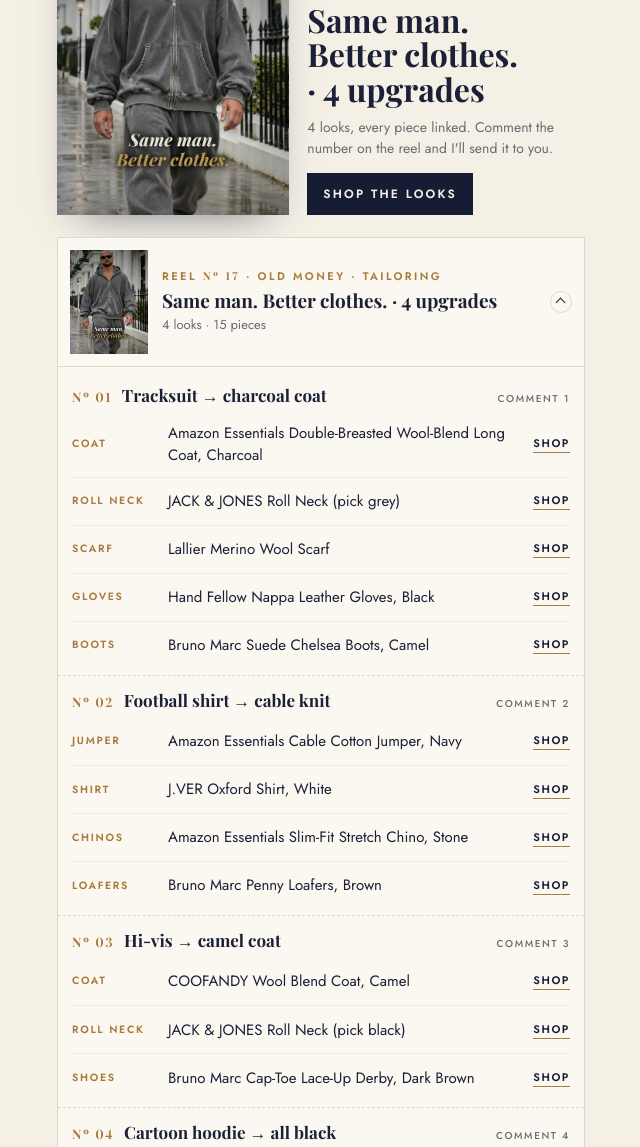
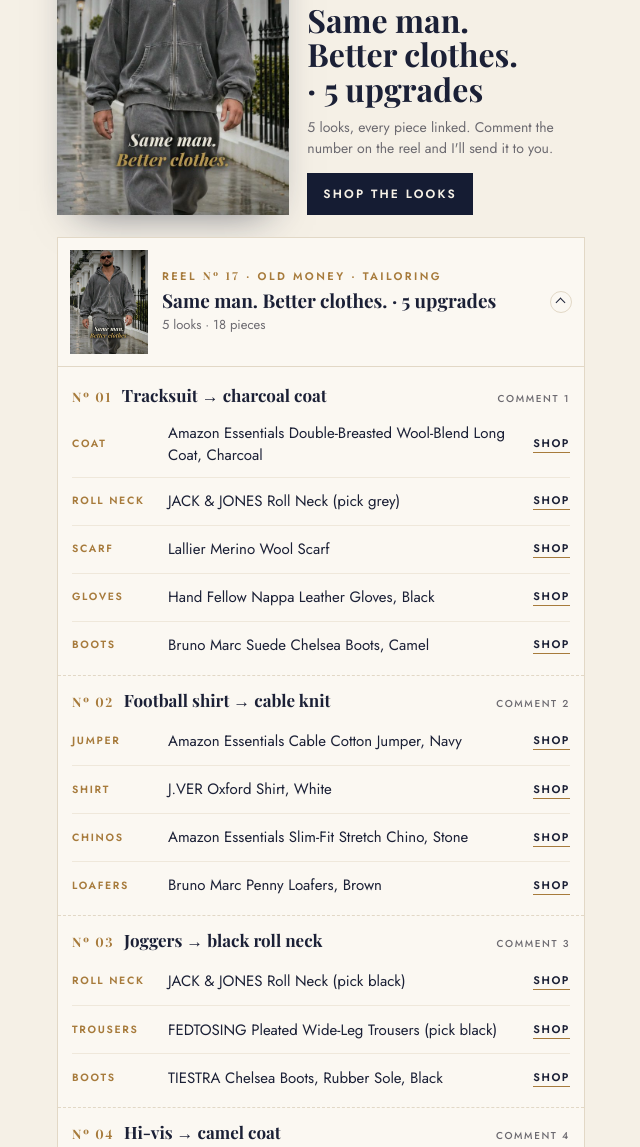
Before and after one commit to oldschoolfits/oldschoolfits.github.io, a plain HTML site: page index.html in a window 1280 px wide. Shown: the part 656-1803 px from the top of the page, without its empty margins (319-959 px from the left). Drawn offline with nearby package versions, Linux system fonts and the light colour scheme; a web font is replaced by a local one.

Commit message:
Add 5th upgrade to #upgrade (v23)

```diff
--- a/index.html
+++ b/index.html
@@ -297,13 +297,14 @@ const D16 = [
 const D17 = [
   ["1 · Tracksuit → charcoal coat", [["Coat","Amazon Essentials Double-Breasted Wool-Blend Long Coat, Charcoal","B0FF5DQCC2"],["Roll neck","JACK & JONES Roll Neck (pick grey)","B0CL7XTY91"],["Scarf","Lallier Merino Wool Scarf","B08HN54Z1X"],["Gloves","Hand Fellow Nappa Leather Gloves, Black","B07HWRF7Q7"],["Boots","Bruno Marc Suede Chelsea Boots, Camel","B06XTW537T"]]],
   ["2 · Football shirt → cable knit", [["Jumper","Amazon Essentials Cable Cotton Jumper, Navy","B07P1DZ79S"],["Shirt","J.VER Oxford Shirt, White","B0BN6HCFPF"],["Chinos","Amazon Essentials Slim-Fit Stretch Chino, Stone","B07BJLF78R"],["Loafers","Bruno Marc Penny Loafers, Brown","B0C6QW5RHR"]]],
-  ["3 · Hi-vis → camel coat", [["Coat","COOFANDY Wool Blend Coat, Camel","B0D9B6CN6G"],["Roll neck","JACK & JONES Roll Neck (pick black)","B0CL7XTY91"],["Shoes","Bruno Marc Cap-Toe Lace-Up Derby, Dark Brown","B010TZ0FDW"]]],
-  ["4 · Cartoon hoodie → all black", [["Overcoat","Amazon Essentials Double-Breasted Long Coat, Black","B0FF5DPHT9"],["Suit","3-Piece Slim Fit Suit, Charcoal Grey","B0DDJNDSP7"],["Fedora","Hand Made Wool Felt Fedora, Black","B08BTS4QGL"]]]
+  ["3 · Joggers → black roll neck", [["Roll neck","JACK & JONES Roll Neck (pick black)","B0CL7XTY91"],["Trousers","FEDTOSING Pleated Wide-Leg Trousers (pick black)","B0FN3ZZ41S"],["Boots","TIESTRA Chelsea Boots, Rubber Sole, Black","B0H8RC9W2J"]]],
+  ["4 · Hi-vis → camel coat", [["Coat","COOFANDY Wool Blend Coat, Camel","B0D9B6CN6G"],["Roll neck","JACK & JONES Roll Neck (pick black)","B0CL7XTY91"],["Shoes","Bruno Marc Cap-Toe Lace-Up Derby, Dark Brown","B010TZ0FDW"]]],
+  ["5 · Cartoon hoodie → all black", [["Overcoat","Amazon Essentials Double-Breasted Long Coat, Black","B0FF5DPHT9"],["Suit","3-Piece Slim Fit Suit, Charcoal Grey","B0DDJNDSP7"],["Fedora","Hand Made Wool Felt Fedora, Black","B08BTS4QGL"]]]
 ];
 
 /* reels, newest first. id = the old #anchor used in captions (keep them). */
 const REELS = [
-  {id:"upgrade",  d:D17, n:17, t:"Same man. Better clothes. · 4 upgrades", s:["oldmoney","tailoring"], img:"img/d17.jpg"},
+  {id:"upgrade",  d:D17, n:17, t:"Same man. Better clothes. · 5 upgrades", s:["oldmoney","tailoring"], img:"img/d17.jpg"},
   {id:"hood",     d:D16, n:16, t:"Hood season · cigar + hood walk",        s:["casual","weather"],     img:"img/d16.jpg"},
   {id:"price",    d:D15, n:15, t:"Guess the price · £53 to £3,080 tracksuits", s:["street","budget"], img:"img/d15.jpg"},
   {id:"walk",     d:D14, n:14, t:"7 old money fits · the walk",            s:["oldmoney","tailoring"], img:"img/d14.jpg",
```
